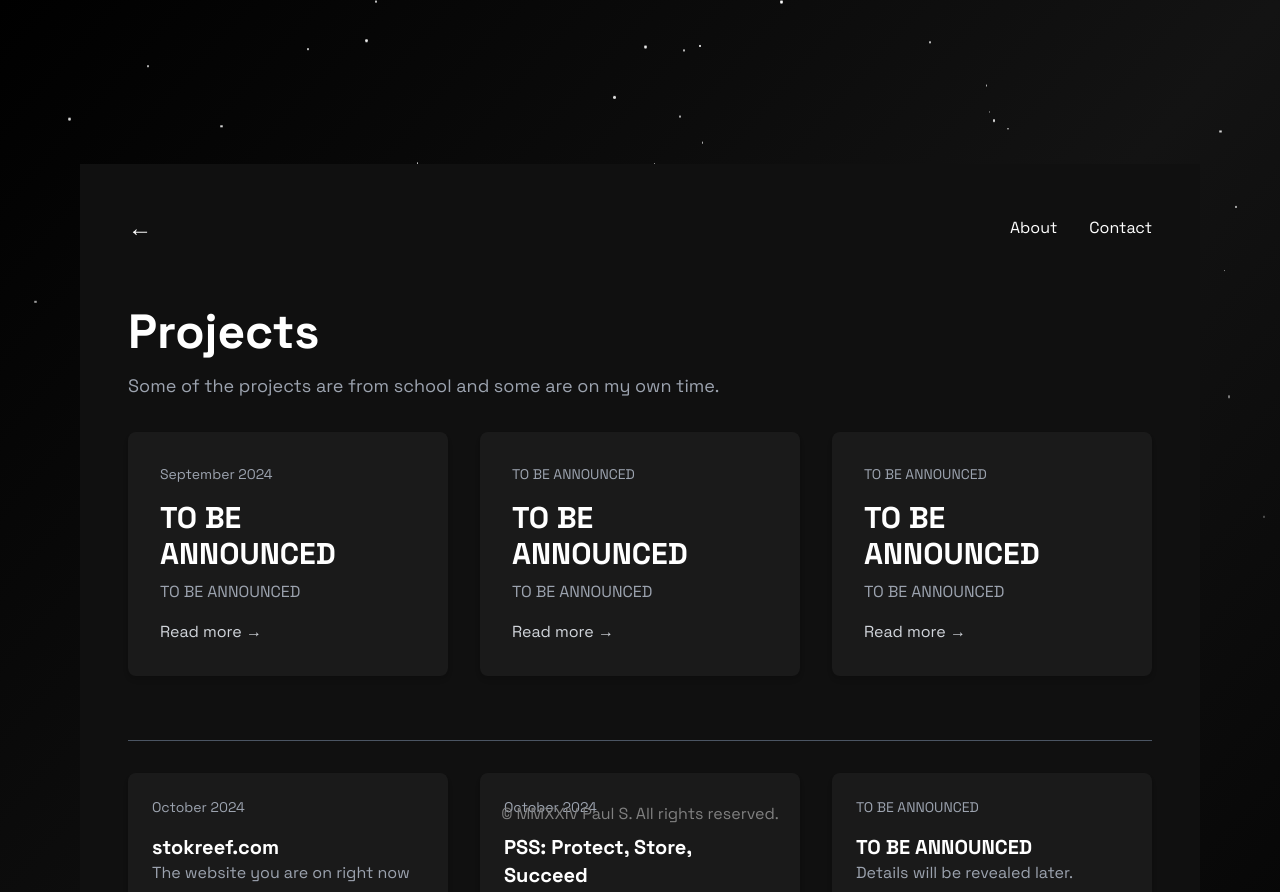
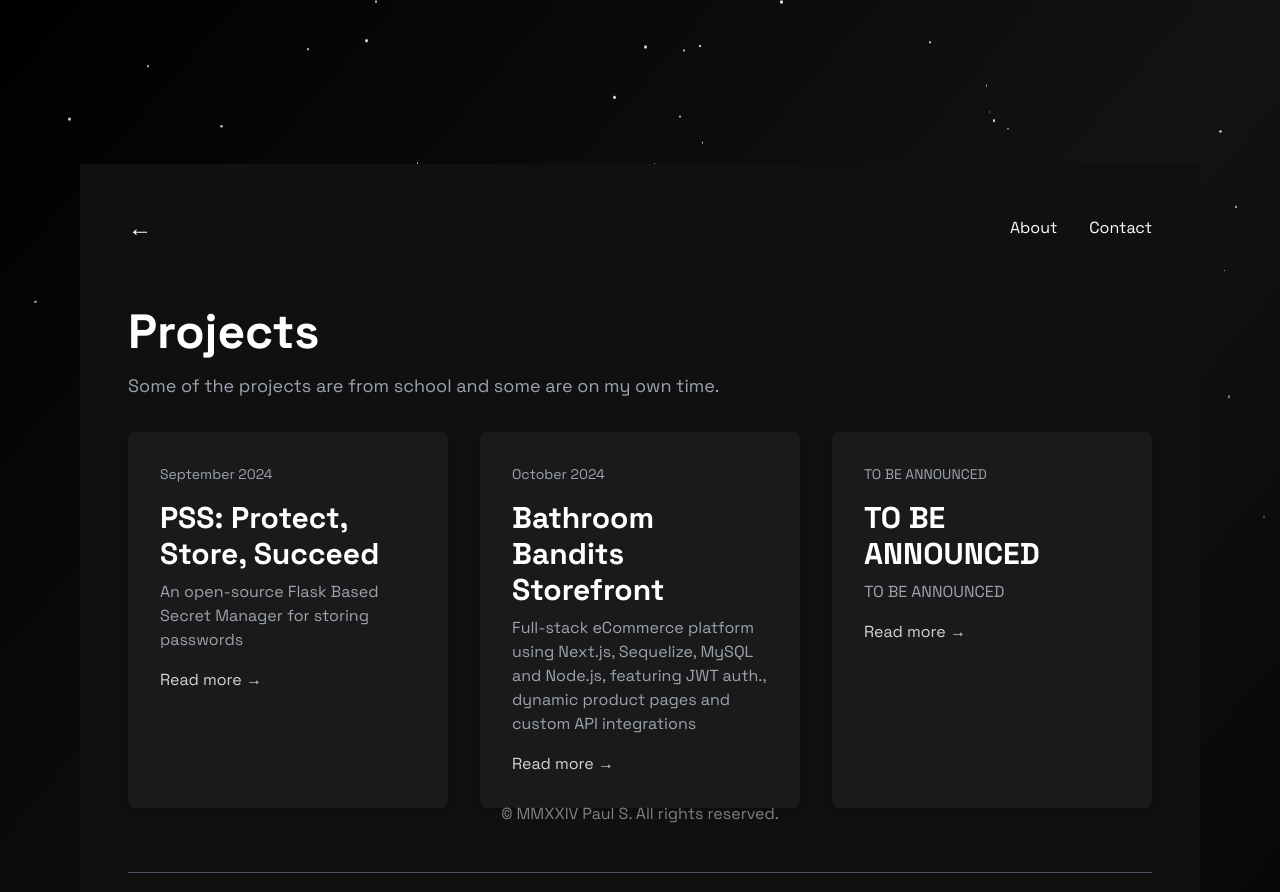
Before and after one commit to Taxanehh/website, a Next.js app: page /projects in a window 1280 px wide. Shown: the top 892 px of the page. Built offline with nearby package versions, Linux system fonts and the light colour scheme.

Commit message:
Projects update

```diff
--- a/app/components/projects.tsx
+++ b/app/components/projects.tsx
@@ -12,16 +12,16 @@ export default function Projects() {
   // Sample data for important and other projects
   const importantProjects = [
     {
-      title: 'TO BE ANNOUNCED',
-      description: 'TO BE ANNOUNCED',
-      githubLink: 'https://www.youtube.com/watch?v=dQw4w9WgXcQ',
+      title: 'PSS: Protect, Store, Succeed',
+      description: 'An open-source Flask Based Secret Manager for storing passwords',
+      githubLink: 'https://github.com/Taxanehh/Secretmanager',
       date: 'September 2024',
     },
     {
-      title: 'TO BE ANNOUNCED',
-      description: 'TO BE ANNOUNCED',
-      githubLink: 'https://www.youtube.com/watch?v=dQw4w9WgXcQ',
-      date: 'TO BE ANNOUNCED',
+      title: 'Bathroom Bandits Storefront',
+      description: 'Full-stack eCommerce platform using Next.js, Sequelize, MySQL and Node.js, featuring JWT auth., dynamic product pages and custom API integrations',
+      githubLink: 'https://github.com/Taxanehh/storefront',
+      date: 'October 2024',
     },
     {
       title: 'TO BE ANNOUNCED',
@@ -39,10 +39,10 @@ export default function Projects() {
       githubLink: 'https://github.com/Taxanehh/website',
     },
     {
-      title: 'PSS: Protect, Store, Succeed',
-      description: 'An open-source Flask Based Secret Manager for storing passwords',
-      date: 'October 2024',
-      githubLink: 'https://github.com/Taxanehh/Secretmanager',
+      title: 'TO BE ANNOUNCED',
+      description: 'Details will be revealed later.',
+      date: 'TO BE ANNOUNCED',
+      githubLink: 'https://www.youtube.com/watch?v=dQw4w9WgXcQ',
     },
     {
       title: 'TO BE ANNOUNCED',
```
